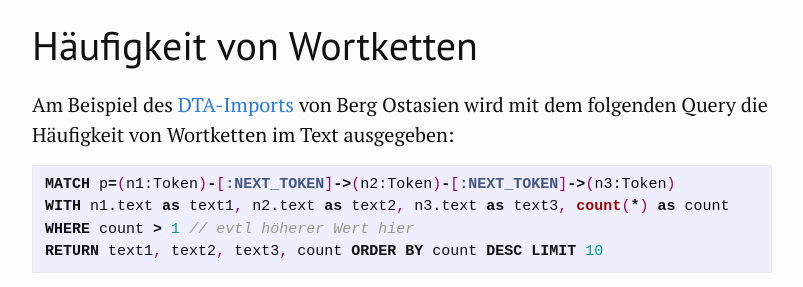
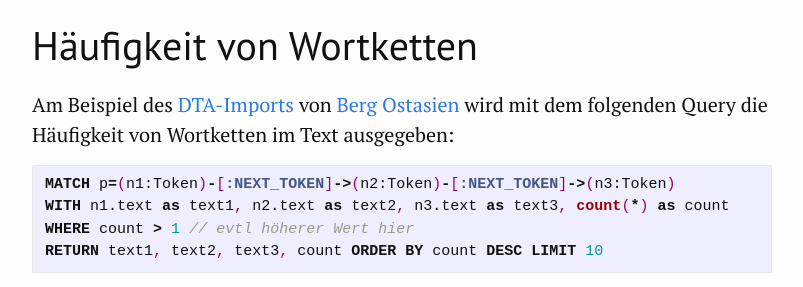
Before and after one commit to kuczera/Graphentechnologien, a Jekyll site: the page built from 85_Tipps und Tricks.md, in a window 1280 px wide and 900 px high, scrolled down 2580 px. Shown: the part 169-456 px from the top of the window, without its empty margins (238-1041 px from the left). Built offline with Jekyll 4.4.1, drawn with Linux system fonts in a browser that asks for light colours; some of the changed lines change nothing that is shown.

```diff
--- a/85_Tipps und Tricks.md
+++ b/85_Tipps und Tricks.md
@@ -72,7 +72,7 @@
 
 # Häufigkeit von Wortketten
 
-Am Beispiel des [DTA-Imports](http://134.176.70.65:10220/browser/) von Berg Ostasien wird mit dem folgenden Query die Häufigkeit von Wortketten im Text ausgegeben:
+Am Beispiel des [DTA-Imports](http://134.176.70.65:10220/browser/) von [Berg Ostasien](http://www.deutschestextarchiv.de/book/show/berg_ostasien01_1864) wird mit dem folgenden Query die Häufigkeit von Wortketten im Text ausgegeben:
 
 ~~~cypher
 MATCH p=(n1:Token)-[:NEXT_TOKEN]->(n2:Token)-[:NEXT_TOKEN]->(n3:Token)
```
